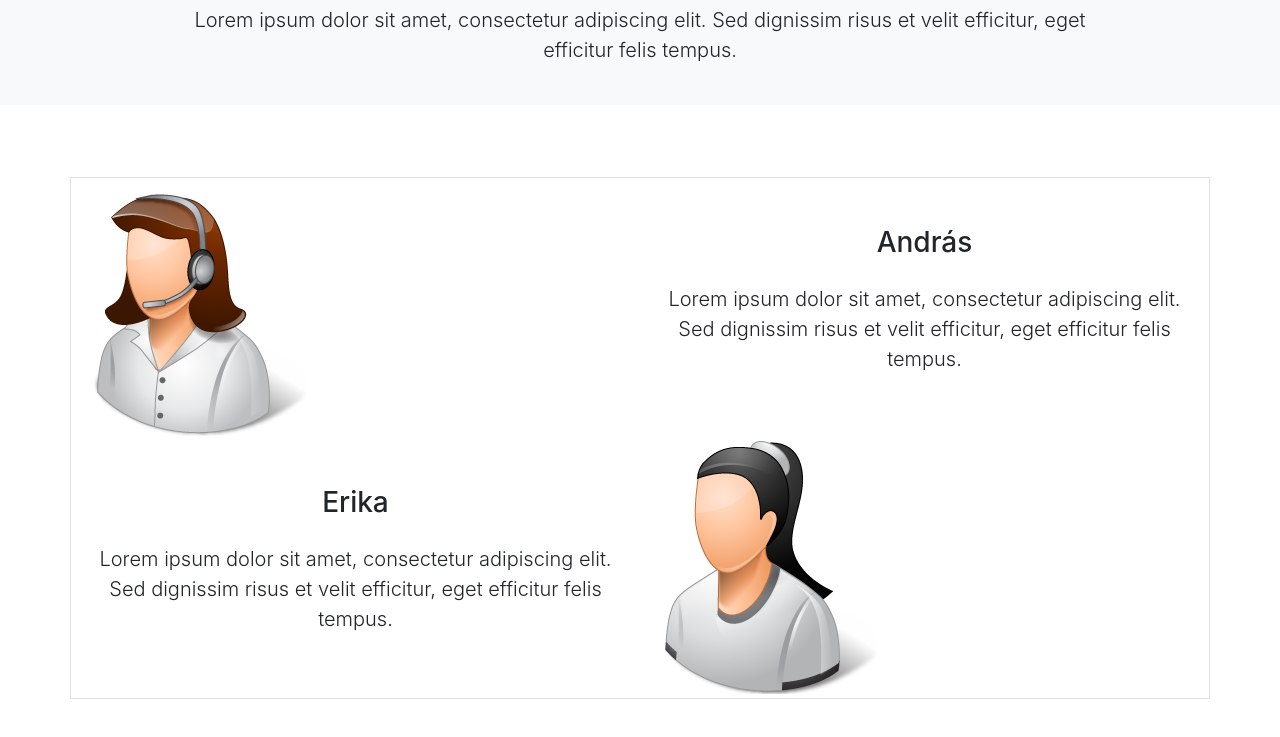
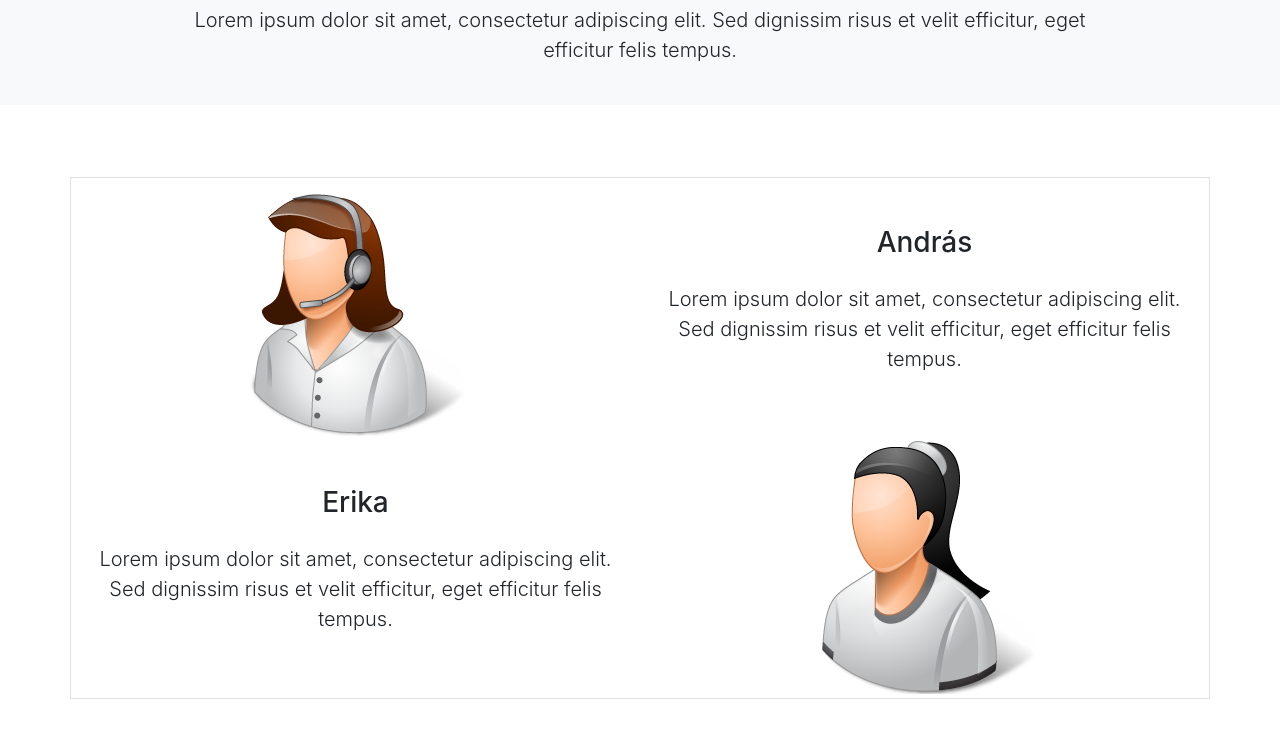
Before and after one commit to Raskovanyi/DIY, a plain HTML site: page _new_website/rolunk.html in a window 1280 px wide. Shown: the part 65-802 px from the top of the page. Drawn offline with nearby package versions, Linux system fonts and the light colour scheme.

Commit message:
Update rolunk.html

```diff
--- a/_new_website/rolunk.html
+++ b/_new_website/rolunk.html
@@ -28,7 +28,7 @@
 
     <div class="container py-5">
 		<div class="row border my-4">
-			<div class="col-12 col-lg-6 m-auto order-1 px-lg-0">
+			<div class="col-12 col-lg-6 m-auto order-1 px-lg-0 text-center">
 				<img src="img/mk1.png" alt="András" class="img-fluid"><!--responsive kép-->
 			</div>
 			<div class="col-12 col-lg-6 text-center m-auto py-5 order-2 py-5">
@@ -39,7 +39,7 @@
 				<h3 class="pb-3">Erika</h3>
 					<p class="lead">Lorem ipsum dolor sit amet, consectetur adipiscing elit. Sed dignissim risus et velit efficitur, eget efficitur felis tempus.</p>
 			</div>
-			<div class="col-12 col-lg-6 order-3 order-lg-4 px-lg-0">
+			<div class="col-12 col-lg-6 order-3 order-lg-4 px-lg-0 text-center">
 				<img src="img/mk2.png" alt="Erika" class="img-fluid">
 			</div>
 		</div>
```
